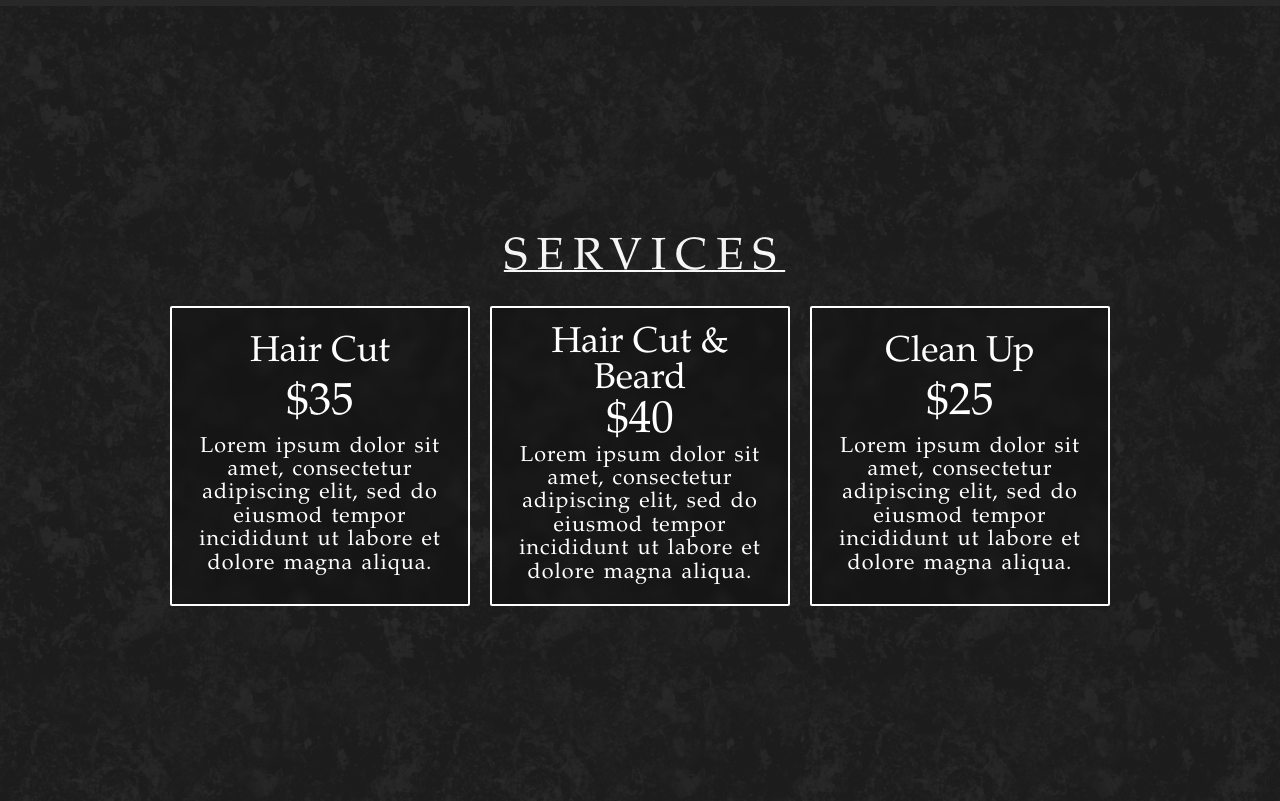
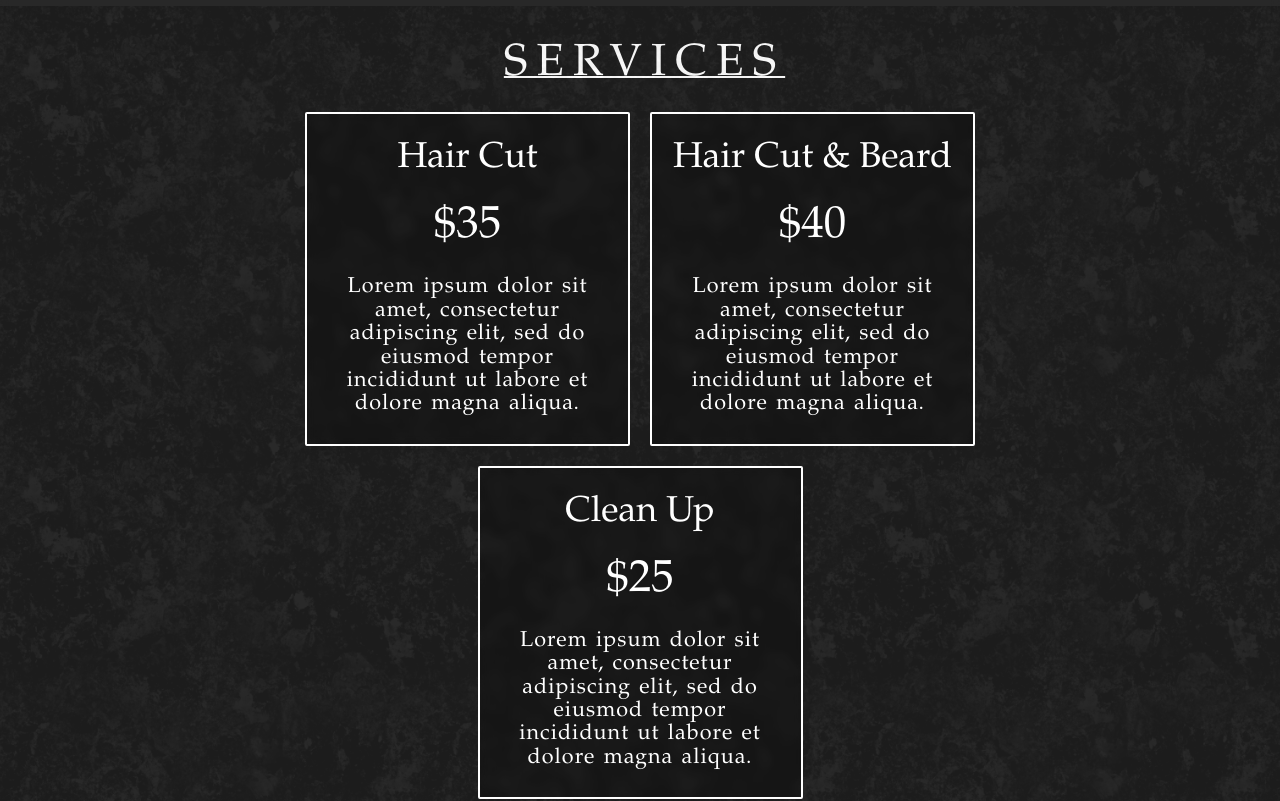
Before and after one commit to reynaldos/kenny_cuts, a React (Create React App) app: page / in a window 1280 px wide. Shown: the part 794-1595 px from the top of the page. Built offline with nearby package versions, Linux system fonts and the light colour scheme; no server answers; grey boxes are pictures that could not be loaded.

Commit message:
services style edits

```diff
--- a/src/components/services.js
+++ b/src/components/services.js
@@ -23,7 +23,7 @@ const serviceInfo = [
 
 const Services = () => {
   return (
-    <SectionContainer>
+    <SectionContainer id='services'>
        <Header>Services</Header>
 
       <Wrapper>
@@ -58,9 +58,9 @@ const Wrapper = styled.div`
   div{
       background-color: rgba(0,0,0,.25);
       backdrop-filter: blur(4px);
-      width: 300px;
-      min-height: 300px;
-      padding: 1rem;
+      width: 325px;
+      /* min-height: 325px; */
+      padding: 1.5rem 1rem;
       display: flex;
       flex-direction: column;
       justify-content: space-evenly;
@@ -83,11 +83,15 @@ const Wrapper = styled.div`
      h3{
         font-size: 2.5rem;
         line-height: 2.5rem;
+        margin: 1.5rem auto;
+
     }
 
       @media screen and (max-width: ${({theme}) => theme.breakpoint.xs}){
        width: calc(100% - 2rem);
        height: 275px;
+      min-height: auto;
+
 
        h5{
         font-size: 1.5rem;
```
